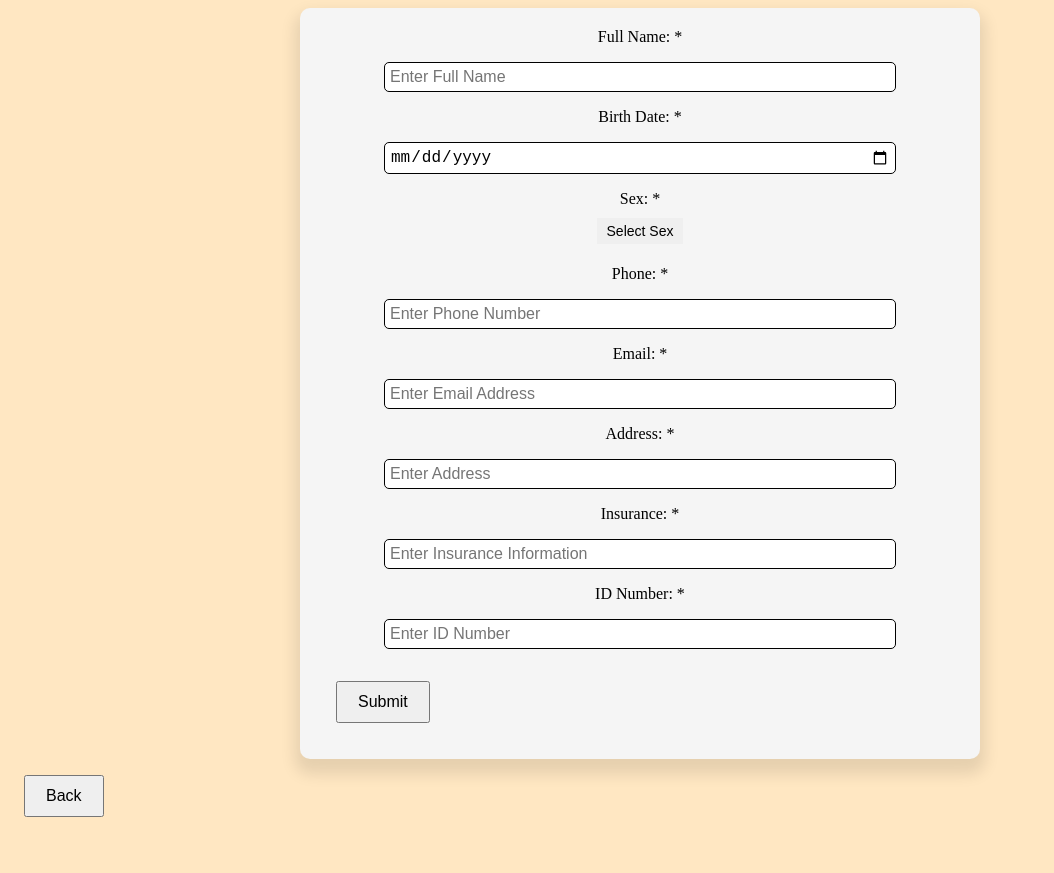
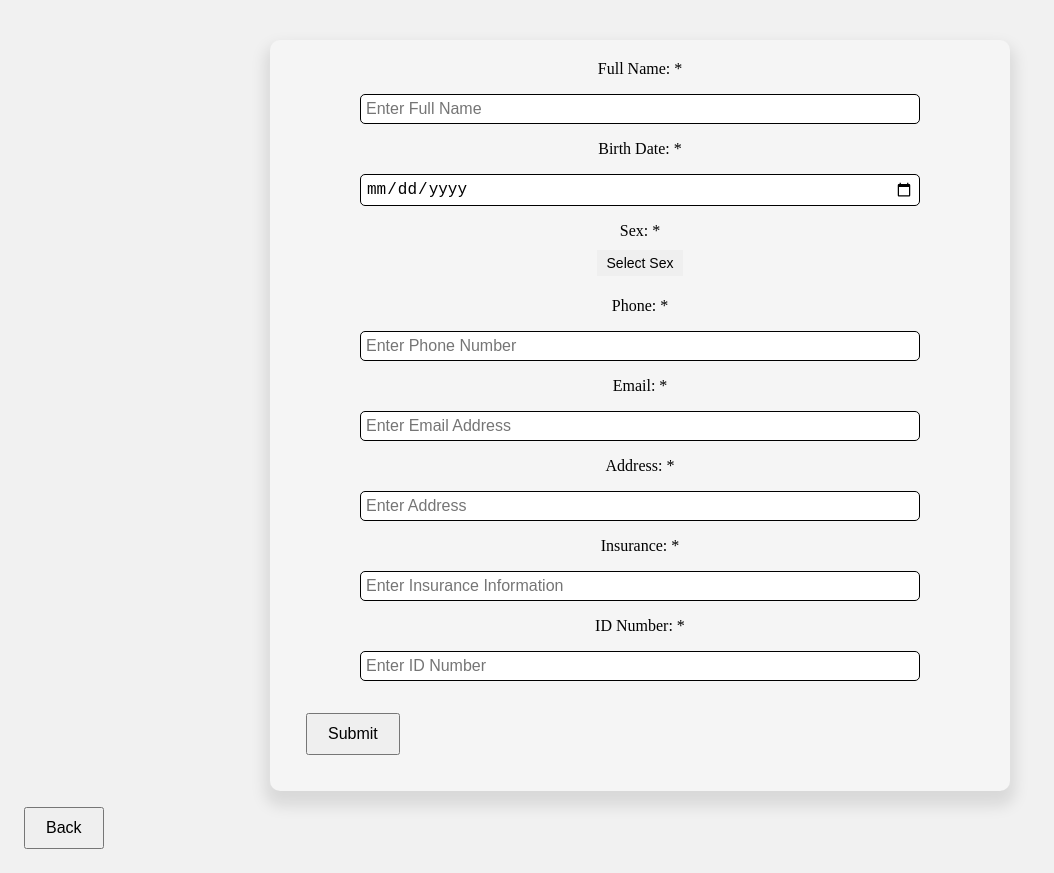
Before and after one commit to mohammadabk2/Beit-Hanina-Community-Center-Vol-App, a React (Create React App) app in the folder client/: page /sign-up in a window 1280 px wide. Shown: the whole page, without its empty margins (0-1054 px from the left). Before the commit the page ends 841 px from the top, so only its background shows below. Built offline with nearby package versions, Linux system fonts and the light colour scheme.

Commit message:
changes background color

```diff
--- a/client/src/App.css
+++ b/client/src/App.css
@@ -21,7 +21,7 @@
 }
 
 .sign-in-box {
-  width: 50vw;
+  width: 90vw;
   height: 45vh;
   margin-top: 1px;
   border-radius: 10px;
--- a/client/src/global.css
+++ b/client/src/global.css
@@ -2,5 +2,5 @@
     --common-colour-1: #f5f5f5;
     --common-colour-2: #000000;
     --common-colour-3: #0000001a;
-    --common-colour-4: #ffe7c2;
+    --common-colour-4: #f1f1f1;
   }
--- a/client/src/pages/SignUpPage/SignUp.css
+++ b/client/src/pages/SignUpPage/SignUp.css
@@ -1,11 +1,14 @@
 @import url("../../App.css");
 
 .form-container {
-  width: 50vw;
+  width: 90vw;
   background-color: var(--common-colour-1);
   border-radius: 10px;
   max-width: 700px;
   padding: 20px;
+  margin-top: 2rem;
+  margin-left: 12px;
+  margin-right: 12px;
 }
 
 .sex-button {
```
